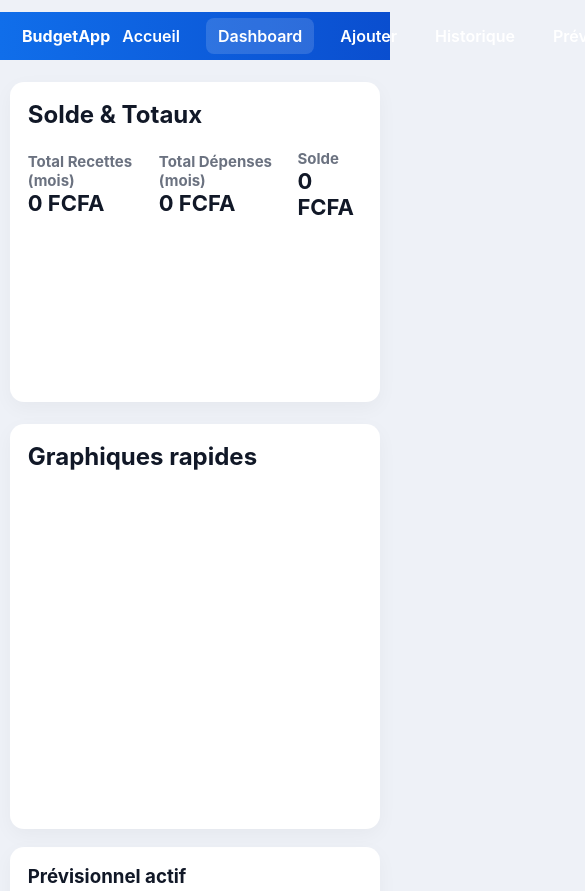
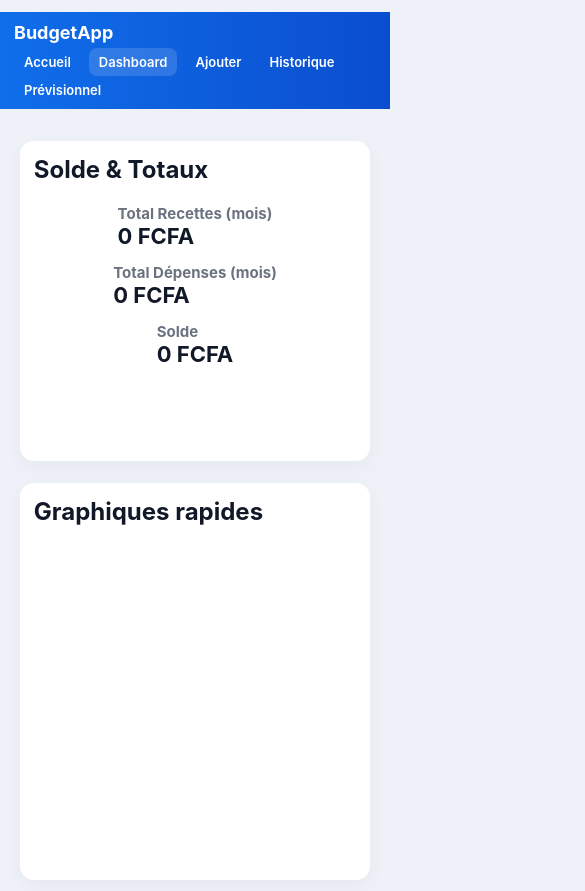
Before and after one commit to azegbea123-svg/budgetapp, a website: page pages/dashboard.html in a window 390 px wide. Shown: the top 891 px of the page, 585 px wide, since content can reach past the window. Drawn offline with nearby package versions, Linux system fonts and the light colour scheme; no server answers.

Commit message:
Sauvegarde automatique 11/12/2025 21:46:11,23

```diff
--- a/categories.js
+++ b/categories.js
@@ -16,5 +16,11 @@ const CATEGORIES = [
   "Éducation",
   "Vêtements",
   "Charges familiales",
+  "Emprunt",
+  "Nourriture",
+  "Reparation voiture",
+  "Vidange voiture",
+  "Gaz",
+  "Carburant",
   "Autre"
 ];
--- a/styles.css
+++ b/styles.css
@@ -100,3 +100,67 @@ textarea{min-height:110px;resize:vertical}
   .container{width:95%}
   .navbar h1{font-size:16px}
 }
+/* 🌐 Responsive pour petits écrans */
+@media (max-width: 480px) {
+
+    /* Navbar : réduire la taille et éviter le débordement */
+    .navbar {
+        padding: 10px 14px;
+        flex-direction: column;
+        align-items: flex-start;
+        gap: 8px;
+    }
+
+    .navbar h1 {
+        font-size: 18px;
+    }
+
+    .navbar ul {
+        flex-wrap: wrap;
+        gap: 8px;
+    }
+
+    .navbar a {
+        padding: 6px 10px;
+        font-size: 13px;
+    }
+
+    /* Containers */
+    .container {
+        padding: 10px;
+    }
+
+    /* Cards plus compactes */
+    .card {
+        padding: 14px;
+    }
+
+    /* KPI (totaux) en colonne */
+    .kpi {
+        flex-direction: column;
+        gap: 14px;
+    }
+
+    /* Graphiques */
+    canvas {
+        max-height: 180px !important;
+    }
+
+    /* Filtres mois/année */
+    .filters {
+        flex-direction: column;
+        gap: 10px;
+    }
+
+    /* Boutons plus petits */
+    .btn, .btn-primary {
+        padding: 8px 12px;
+        font-size: 14px;
+    }
+
+    /* Listes transaction / catégories */
+    .list-item, #transactionList > div {
+        font-size: 14px;
+        padding: 8px 10px;
+    }
+}
--- a/www/categories.js
+++ b/www/categories.js
@@ -16,5 +16,11 @@ const CATEGORIES = [
   "Éducation",
   "Vêtements",
   "Charges familiales",
+  "Emprunt",
+  "Nourriture",
+  "Reparation voiture",
+  "Vidange voiture",
+  "Gaz",
+  "Carburant",
   "Autre"
 ];
--- a/www/styles.css
+++ b/www/styles.css
@@ -100,3 +100,67 @@ textarea{min-height:110px;resize:vertical}
   .container{width:95%}
   .navbar h1{font-size:16px}
 }
+/* 🌐 Responsive pour petits écrans */
+@media (max-width: 480px) {
+
+    /* Navbar : réduire la taille et éviter le débordement */
+    .navbar {
+        padding: 10px 14px;
+        flex-direction: column;
+        align-items: flex-start;
+        gap: 8px;
+    }
+
+    .navbar h1 {
+        font-size: 18px;
+    }
+
+    .navbar ul {
+        flex-wrap: wrap;
+        gap: 8px;
+    }
+
+    .navbar a {
+        padding: 6px 10px;
+        font-size: 13px;
+    }
+
+    /* Containers */
+    .container {
+        padding: 10px;
+    }
+
+    /* Cards plus compactes */
+    .card {
+        padding: 14px;
+    }
+
+    /* KPI (totaux) en colonne */
+    .kpi {
+        flex-direction: column;
+        gap: 14px;
+    }
+
+    /* Graphiques */
+    canvas {
+        max-height: 180px !important;
+    }
+
+    /* Filtres mois/année */
+    .filters {
+        flex-direction: column;
+        gap: 10px;
+    }
+
+    /* Boutons plus petits */
+    .btn, .btn-primary {
+        padding: 8px 12px;
+        font-size: 14px;
+    }
+
+    /* Listes transaction / catégories */
+    .list-item, #transactionList > div {
+        font-size: 14px;
+        padding: 8px 10px;
+    }
+}
```
Also changed, not shown: app/src/main/AndroidManifest.xml (+8 -2 lines).
